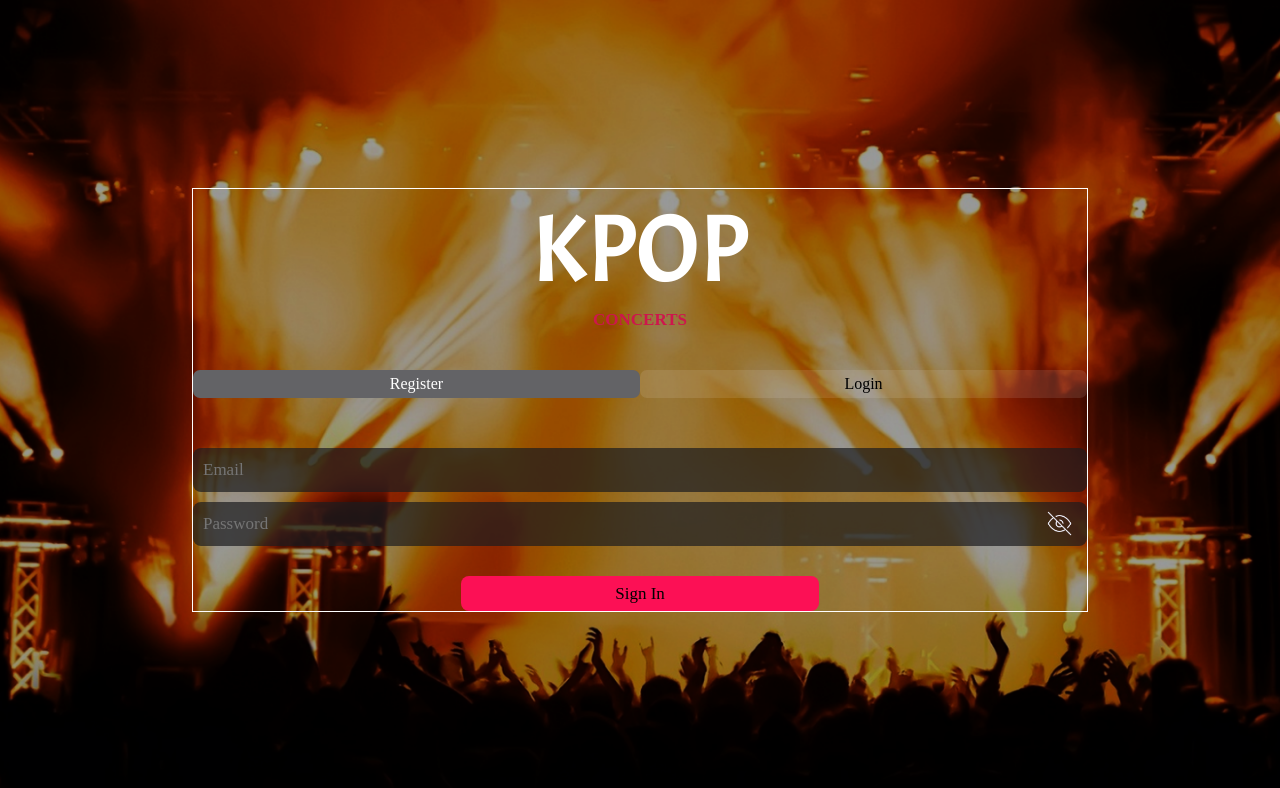
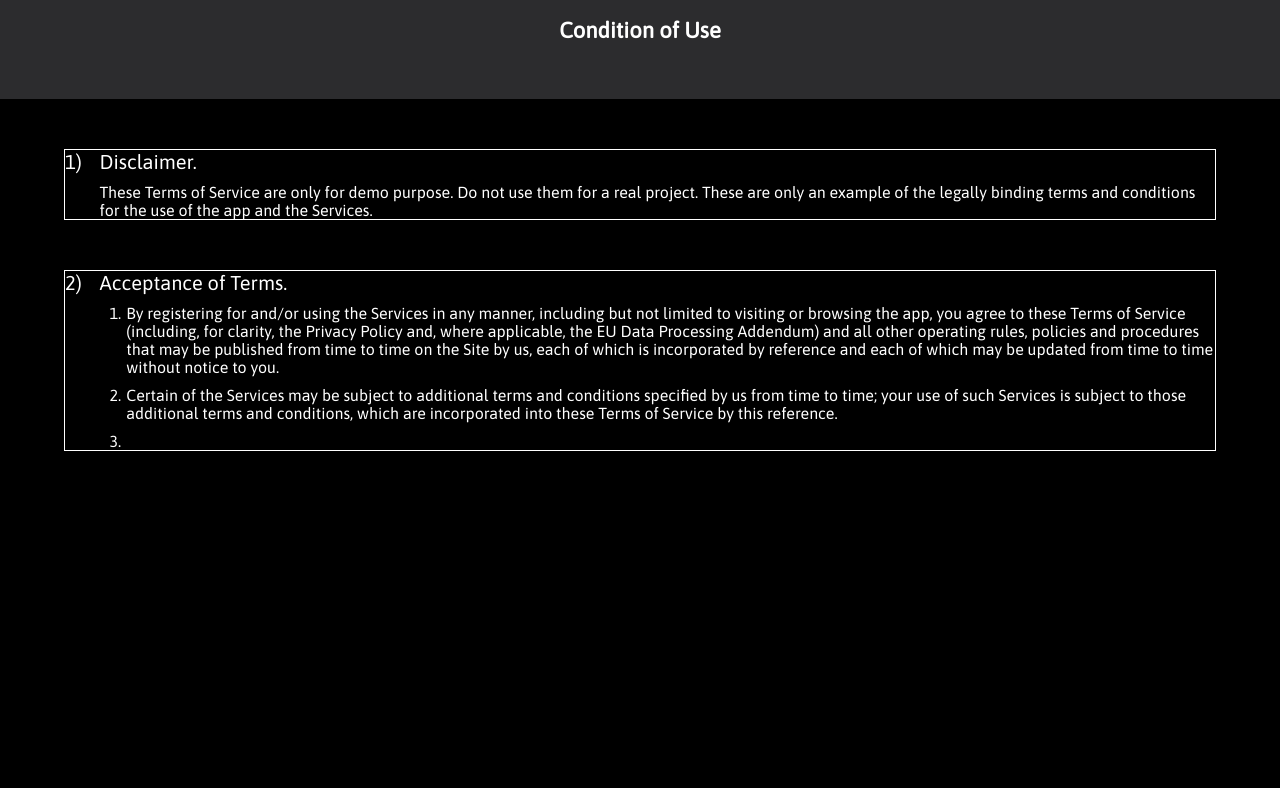
Before and after one commit to budionoaryawisanto/Concert, a React (Create React App) app: page / in a window 1280 px wide. Shown: the top 788 px of the page. Built offline with nearby package versions, Linux system fonts and the light colour scheme.

Commit message:
menyelesaikan fitur terms conditions

```diff
--- a/package.json
+++ b/package.json
@@ -8,6 +8,7 @@
     "@testing-library/user-event": "^13.5.0",
     "axios": "^1.3.3",
     "bulma": "^0.9.4",
+    "gh-pages": "^5.0.0",
     "jwt-decode": "^3.1.2",
     "react": "^18.2.0",
     "react-dom": "^18.2.0",
--- a/src/App.css
+++ b/src/App.css
@@ -1,6 +1,6 @@
 @font-face {
     font-family: asap;
-    src: url('./assets/fonts/Asap-VariableFont_wdth\,wght.ttf');
+    src: url('./assets/fonts/Asap-Regular.ttf');
     font-family: acme;
     src: url('./assets/fonts/Acme-Regular.ttf');
 }
@@ -21,6 +21,8 @@
     display: flex;
 }
 
+/* Login page start */
+
 .background-start{
     background-image: url('./assets/images/background-start.png');
     background-position: center;
@@ -31,7 +33,7 @@
 .container-form{
     display: flex;
     flex-direction: column;
-    width: 70%;
+    width: 60%;
     margin: auto;
     border: 1px solid white;
 }
@@ -45,15 +47,21 @@
 .header-login{
     font-family: acme;
     font-size: 96px;
-    color: white;
+    letter-spacing: -0.41px;
+    color: transparent;
     text-align: center;
+    letter-spacing: 4px;
+    -webkit-text-fill-color: transparent;
+    -webkit-text-stroke-width: 2px;
+    -webkit-text-stroke-color: white;
 }
 
 .sub-header-login{
     text-align: center;
     font-size: 17px;
+    letter-spacing: 0.59px;
     font-weight: 700;
-    color: #ce164d;
+    color: #eb0348;
     margin-bottom: 40px;
 }
 
@@ -96,6 +104,7 @@ input{
     height: 44px;
     border-radius: 8px;
     font-size: 17px;
+    letter-spacing: -0.41px;
     border: none;
     padding: 0px 10px;
     color: white;
@@ -118,11 +127,20 @@ input:focus{
     cursor: pointer;
 }
 
+.container-loginterms{
+    display: flex;
+    width: 40%;
+    flex-direction: column;
+    margin: auto;
+}
+
 .button-login{
-    width: 40%;
+    width: 100%;
     height: 35px;
     border-radius: 8px;
     font-size: 17px;
+    font-weight: 400;
+    letter-spacing: -0.41px;
     outline: none;
     border: none;
     margin: auto;
@@ -130,8 +148,48 @@ input:focus{
     color: black;
     transition: all 0.2s ease-in-out;
     cursor: pointer;
+    margin-bottom: 40px;
 }
 
 .button-login:hover{
     translate: 0px -5px;
 }
+
+.container-terms{
+    display: flex;
+    width: 100%;
+    gap: 10px;
+    margin-bottom: 15px;
+}
+
+.terms{
+    font-size: 17px;
+    color: white;
+    letter-spacing: -0.41px;
+}
+
+.text-button{
+    color: #eb0348;
+    text-decoration: underline;
+    text-decoration-color: #eb0348;
+    cursor: pointer;
+}
+
+/* Login page end */
+
+
+/* Terms modal start */
+
+.container-modal-terms{
+    width: 100%;
+    height: 100vh;
+    position: absolute;
+    z-index: 99;
+    background-color: black;
+}
+
+.title-modal-terms{
+    width: 100%;
+    height: 99px;
+    background-color: #2C2C2E;
+}
--- /dev/null
+++ b/src/modals/Terms.js
@@ -0,0 +1,41 @@
+import React from 'react'
+import './modals.css'
+
+const Terms = () => {
+  return (
+    <div className='container-modal-terms'>
+      <div className="title-modal-terms">Condition of Use</div>
+          <div className="container-text-terms">
+              <div className="no-terms">1)</div>
+              <div className="container-context-terms">
+                  <div className="title-terms">Disclaimer.</div>
+                  <div className="text-terms">These Terms of Service are only for demo purpose. Do not use them for a real project. These are only an example of  the legally binding terms and conditions for the use of the app and the Services.
+                  </div>
+            </div>
+          </div>
+           <div className="container-text-terms">
+              <div className="no-terms">2)</div>
+              <div className="container-context-terms">
+                  <div className="title-terms">Acceptance of Terms.</div>
+                  <div className="wrapper-text-terms">
+                      <div className="sub-no-terms">1.</div>
+                      <div className="text-terms">By registering for and/or using the Services in any manner, including but not limited to visiting or browsing the app, you agree to these Terms of Service (including, for clarity, the Privacy Policy and, where applicable, the EU Data Processing Addendum) and all other operating rules, policies and procedures that may be published from time to time on the Site by us, each of which is incorporated by reference and each of which may be updated from time to time without notice to you.
+                      </div>
+                  </div>
+                  <div className="wrapper-text-terms">
+                      <div className="sub-no-terms">2.</div>
+                      <div className="text-terms">Certain of the Services may be subject to additional terms and conditions specified by us from time to time; your use of such Services is subject to those additional terms and conditions, which are incorporated into these Terms of Service by this reference.
+                      </div>
+                  </div>
+                  <div className="wrapper-text-terms">
+                      <div className="sub-no-terms">3.</div>
+                      <div className="text-terms">
+                      </div>
+                  </div>
+            </div>
+          </div>
+    </div>
+  )
+}
+
+export default Terms
--- /dev/null
+++ b/src/modals/modals.css
@@ -0,0 +1,74 @@
+@font-face {
+    font-family: asap;
+    src: url('../assets/fonts/Asap-Regular.ttf');
+}
+
+* {
+    margin: 0;
+    padding: 0;
+    box-sizing: border-box;
+    text-decoration: none;
+    list-style: none;
+    font-family: asap;
+    color: white;
+}
+
+/* Terms modal start */
+
+.container-modal-terms{
+    width: 100vw;
+    height: 100vh;
+    display: flex;
+    flex-direction: column;
+    align-items: center;
+    position: fixed;
+    z-index: 99;
+    background-color: black;
+}
+
+.title-modal-terms{
+    width: 100vw;
+    height: 70px;
+    background-color: #2C2C2E;
+    text-align: center;
+    color: white;
+    font-size: 22px;
+    font-weight: 600;
+    line-height: 60px;
+}
+
+.container-text-terms{
+    width: 90%;
+    display: flex;
+    margin-top: 50px;
+    border: 1px solid white;
+}
+
+.no-terms{
+    width: 3%;
+    height: 100%;
+    font-size: 20px;
+}
+
+.container-context-terms{
+    width: 97%;
+    display: flex;
+    flex-direction: column;
+    gap: 10px;
+}
+
+.title-terms{
+    font-size: 20px;
+}
+
+.text-terms{
+    font-size: 16px;
+}
+
+.wrapper-text-terms{
+    display: flex;
+    gap: 5px;
+    margin-left: 10px;
+}
+
+/* Terms modal end */
--- a/src/pages/Login.js
+++ b/src/pages/Login.js
@@ -4,6 +4,7 @@ import { useNavigate } from 'react-router-dom'
 import api from '../models/api'
 import visibleIcon from '../assets/icons/visible.png'
 import unvisibleIcon from '../assets/icons/unvisible.png'
+import Terms from '../modals/Terms'
 
 const Login = () => {
   const [email, setEmail] = useState('')
@@ -32,7 +33,7 @@ const Login = () => {
     <div className="body background-start">
         <div className="container-form">
         <form action="" className='form' onSubmit={Auth}>
-            <p className='header-login'>KPOP</p>
+            <p className='header-login'>KPoP</p>
             <p className='sub-header-login'>CONCERTS</p>
             <div className="container-optionalform">
                 <div onClick={() => setRegisterActive(true)} className={`option-form ${registerActive ? "optionform-active" : ""}`}>Register</div>
@@ -52,9 +53,20 @@ const Login = () => {
                       </div>
                   </div>
                   </div>
-                  <button className='button-login' onClick={Auth}>Sign In</button>
+                  <div className="container-loginterms">
+                      <button className='button-login' onClick={Auth}>Sign In</button>
+                      <div className="container-terms">
+                          <p className='terms'>By signing up, you accept our</p>
+                           <span className='text-button'>Conditions</span>
+                      </div>
+                      <div className="container-terms">
+                          <p className='terms'>Have an account?</p>
+                          <span className='text-button'>Login</span>
+                      </div>
+                  </div>
               </form>
-        </div>
+          </div>
+          <Terms/>
     </div>
   )
 }
```
Also changed, not shown: src/assets/fonts/Asap-Regular.ttf (added), 1 other file (tests, documents, lock files or other folders).
